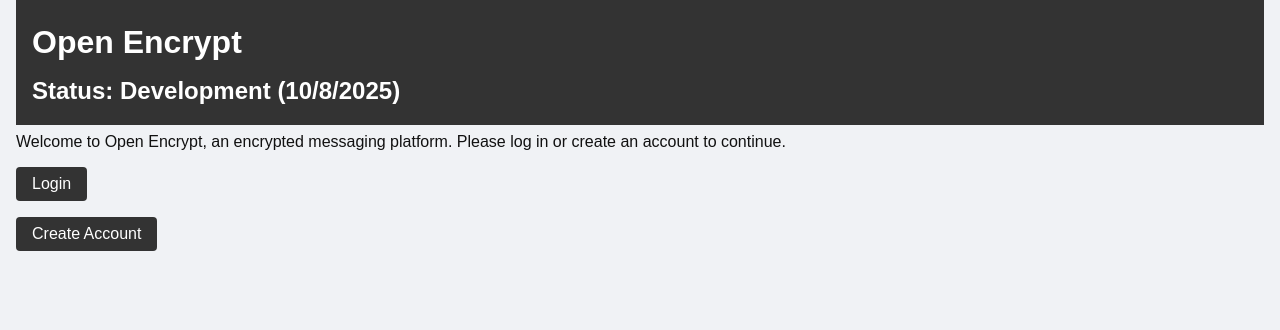
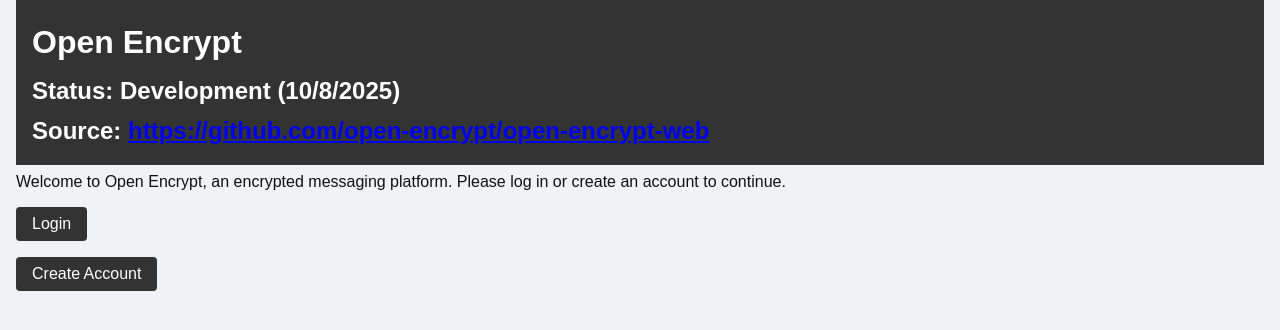
Before and after one commit to Open-Encrypt/open-encrypt-web, a PHP site: page / in a window 1280 px wide. Shown: the top 330 px of the page. Run offline with PHP 8.4, Linux system fonts and the light colour scheme.

Commit message:
display clear links to source code

```diff
--- a/create_account.php
+++ b/create_account.php
@@ -75,6 +75,7 @@ if ($_SERVER['REQUEST_METHOD'] === 'POST') {
 <header>
     <h1><a href="index.html">Open Encrypt</a></h1>
     <h2>Status: Development (10/8/2025)</h2>
+    <h2>Source: <a href="https://github.com/open-encrypt/open-encrypt-web">https://github.com/open-encrypt/open-encrypt-web</a></h2>
 </header>
 
 <hr>
--- a/inbox.php
+++ b/inbox.php
@@ -34,6 +34,7 @@ if (array_key_exists('logout', $_POST)) {
 <header>
     <h1><a href="index.html">Open Encrypt</a></h1>
     <h2>Status: Development (10/8/2025)</h2>
+    <h2>Source: <a href="https://github.com/open-encrypt/open-encrypt-web">https://github.com/open-encrypt/open-encrypt-web</a></h2>
     <nav>
         <a href="inbox.php" class="nav-link">Home</a>
         <a href="send_message.php" class="nav-link">Send Message</a>
--- a/index.html
+++ b/index.html
@@ -22,6 +22,7 @@
 <header>
     <h1>Open Encrypt</h1>
     <h2>Status: Development (10/8/2025)</h2>
+    <h2>Source: <a href="https://github.com/open-encrypt/open-encrypt-web">https://github.com/open-encrypt/open-encrypt-web</a></h2>
 </header>
 
 <main class="centered">
--- a/key_management.php
+++ b/key_management.php
@@ -35,6 +35,7 @@ $username = $_SESSION['user'];
 <header>
     <h1><a href="index.html">Open Encrypt</a></h1>
     <h2>Status: Development (10/8/2025)</h2>
+    <h2>Source: <a href="https://github.com/open-encrypt/open-encrypt-web">https://github.com/open-encrypt/open-encrypt-web</a></h2>
     <nav>
         <a href="inbox.php" class="nav-link">Home</a>
         <a href="send_message.php" class="nav-link">Send Message</a>
--- a/login.php
+++ b/login.php
@@ -68,6 +68,7 @@ if ($_SERVER['REQUEST_METHOD'] === 'POST') {
 <header>
     <h1><a href="index.html">Open Encrypt</a></h1>
     <h2>Status: Development (10/8/2025)</h2>
+    <h2>Source: <a href="https://github.com/open-encrypt/open-encrypt-web">https://github.com/open-encrypt/open-encrypt-web</a></h2>
 </header>
 
 <main class="centered">
--- a/send_message.php
+++ b/send_message.php
@@ -32,6 +32,7 @@ $username = $_SESSION['user'];
 <header>
     <h1><a href="index.html">Open Encrypt</a></h1>
     <h2>Status: Development (10/8/2025)</h2>
+    <h2>Source: <a href="https://github.com/open-encrypt/open-encrypt-web">https://github.com/open-encrypt/open-encrypt-web</a></h2>
     <nav>
         <a href="inbox.php" class="nav-link">Home</a>
         <a href="send_message.php" class="nav-link">Send Message</a>
--- a/view_messages.php
+++ b/view_messages.php
@@ -32,6 +32,7 @@ $username = $_SESSION['user'];
 <header>
     <h1><a href="index.html">Open Encrypt</a></h1>
     <h2>Status: Development (10/8/2025)</h2>
+    <h2>Source: <a href="https://github.com/open-encrypt/open-encrypt-web">https://github.com/open-encrypt/open-encrypt-web</a></h2>
     <nav>
         <a href="inbox.php" class="nav-link">Home</a>
         <a href="send_message.php" class="nav-link">Send Message</a>
```
